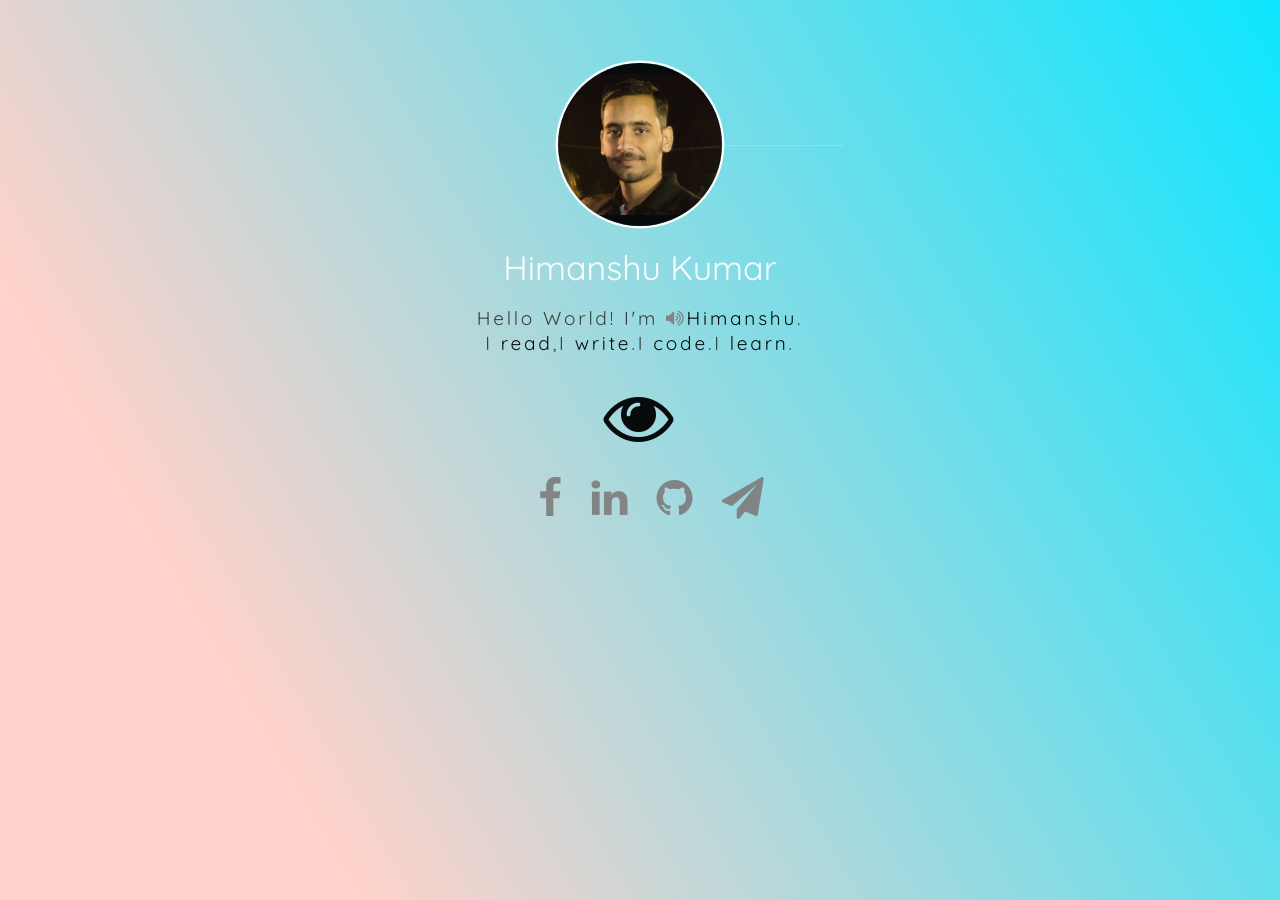
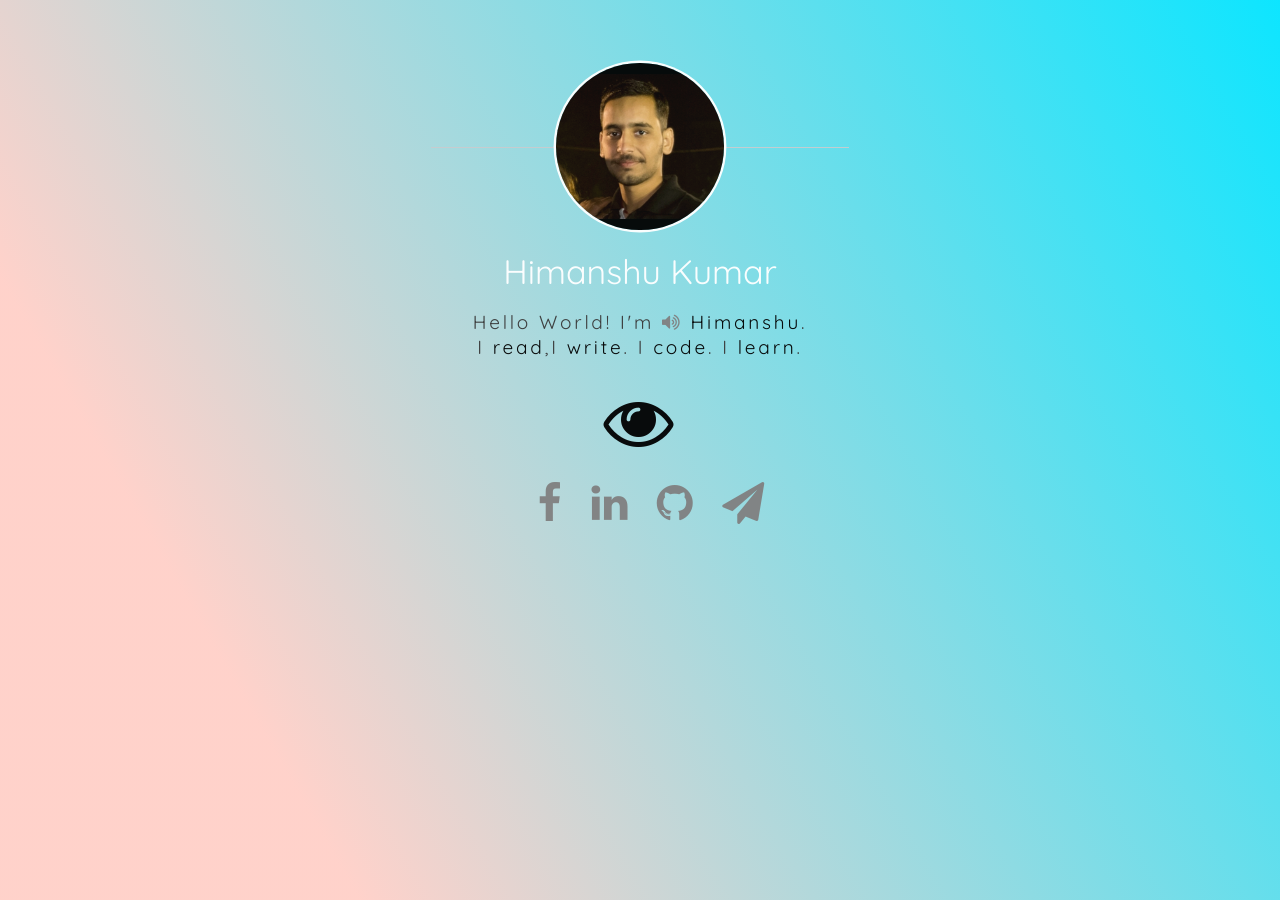
Before and after one commit to himanshukumar660/himanshukumar660.github.io, a Jekyll site: the page built from index.html, in a window 1280 px wide. Built offline with Jekyll 4.4.1, drawn with Linux system fonts in a browser that asks for light colours; nearby versions of some CDN libraries; the list of posts is cut into pages by our own code.

```diff
--- a/_layouts/home.html
+++ b/_layouts/home.html
@@ -79,8 +79,8 @@
 				<!-- Introduction -->
 
 				<p style="font-size: 19px;color:#383737 ;line-height: 1.3em">
-					Hello World! I'm <span class="fa fa-volume-up" id="play" style="color:grey ;"><span style="color:black;font-family: 'Quicksand', sans-serif!important;">Himanshu</span></span></span>.<br>
-					 I <span style="color:black ;">read</span>,I <span style="color:black;font-family: 'Quicksand', sans-serif!important;">write</span>.I <span style="color:black;font-family: 'Quicksand', sans-serif!important;">code</span>.I <span style="color:black;font-family: 'Quicksand', sans-serif!important;">learn</span>.</p>
+					Hello World! I'm <span class="fa fa-volume-up" id="play" style="color:grey ;"><span style="color:black;font-family: 'Quicksand', sans-serif!important;"> Himanshu</span></span></span>.<br>
+					 I <span style="color:black ;">read</span>,I <span style="color:black;font-family: 'Quicksand', sans-serif!important;">write</span>. I <span style="color:black;font-family: 'Quicksand', sans-serif!important;">code</span>. I <span style="color:black;font-family: 'Quicksand', sans-serif!important;">learn</span>.</span></p>
 
 					 <a href="/blog/" id="explore" style="color: black;margin-top: 5%;margin-bottom:5%" class="fa-eye fa fa-5x"></a>
  				<!-- Introducion Ends -->
```
